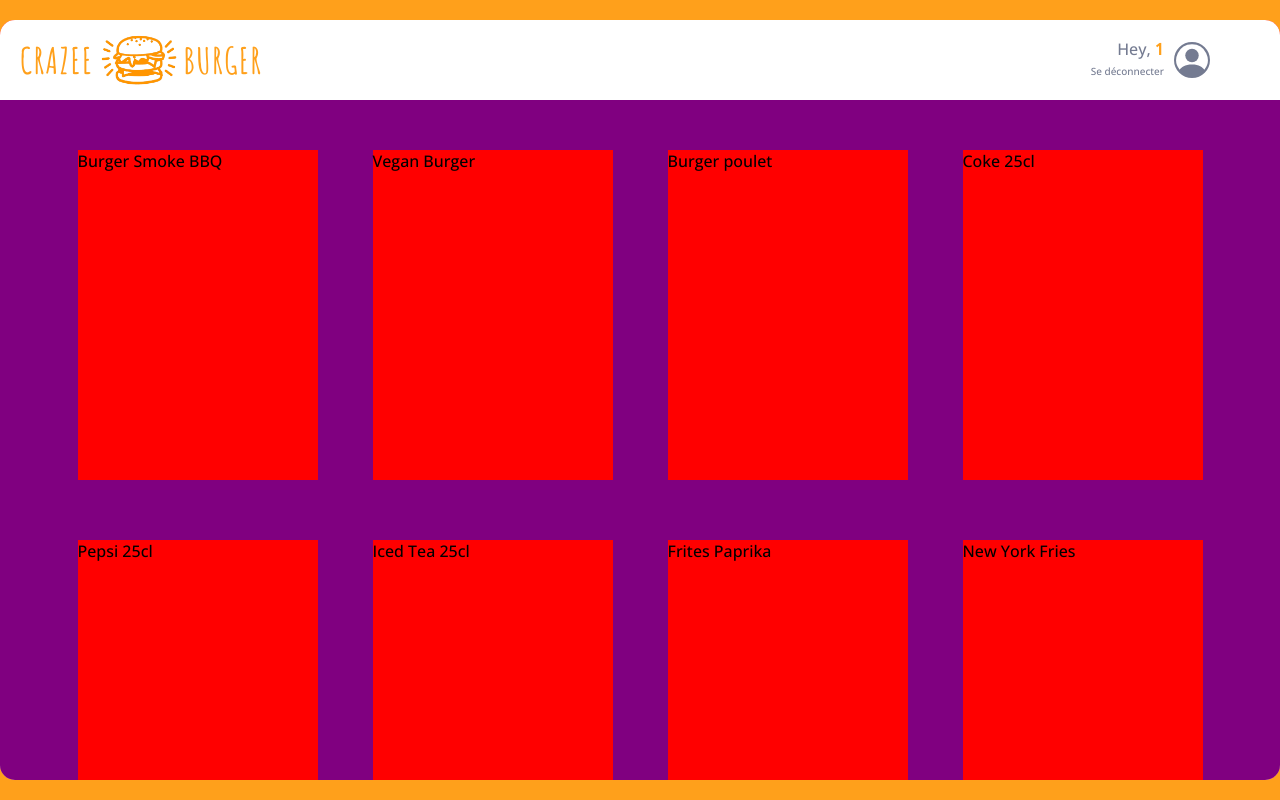
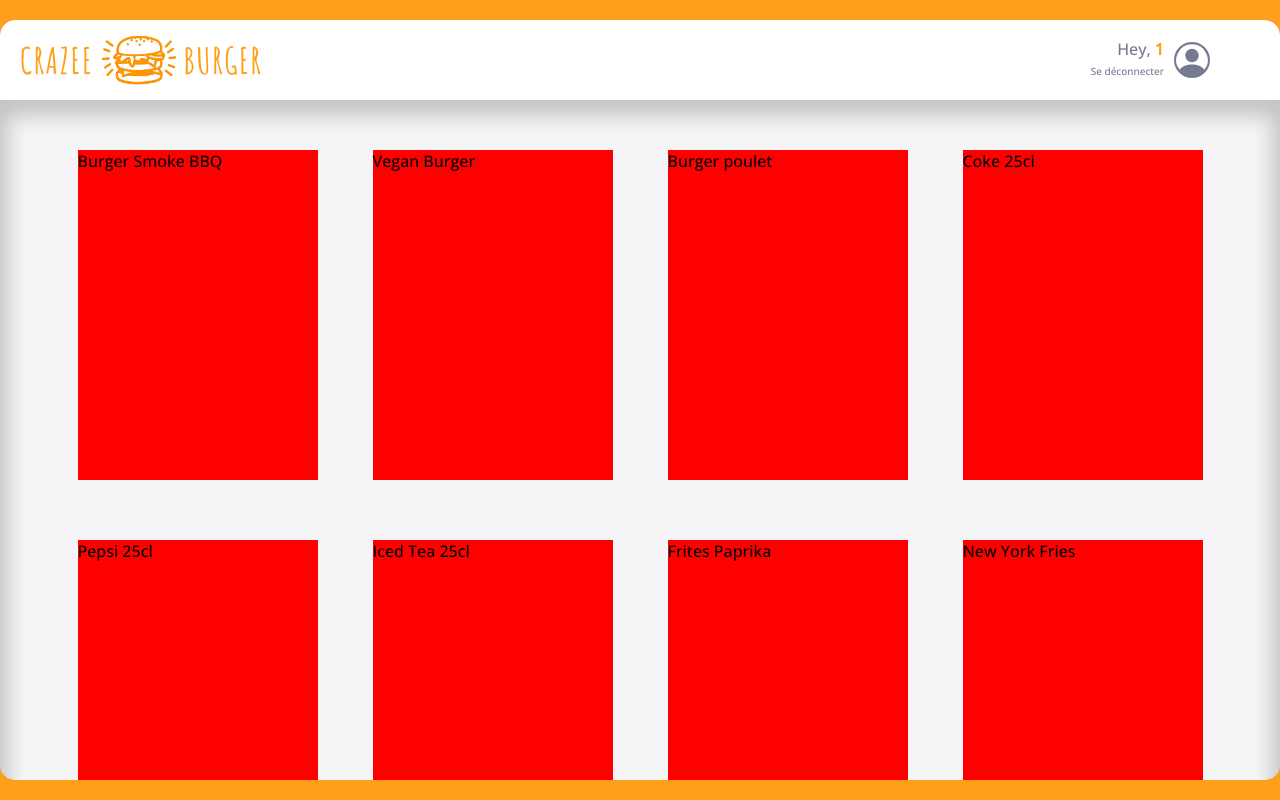
Before and after one commit to azarll/crazee-burger, a React (Create React App) app: page /order/1 in a window 1280 px wide. Built offline with nearby package versions, Linux system fonts and the light colour scheme.

Commit message:
💄 F05: ORDER > Menu > final style

```diff
--- a/src/Components/pages/order/Main/Menu.js
+++ b/src/Components/pages/order/Main/Menu.js
@@ -1,6 +1,7 @@
 import { useState } from "react";
 import styled from "styled-components";
 import { fakeMenu2 } from "../../../../fakeData/fakeMenu";
+import { theme } from "../../../../theme";
 
 export default function Menu() {
   // state
@@ -11,23 +12,24 @@
   // Render
   return (
     <MenuStyled className="menu">
-      {menu.map((produit) => {
-        return <div className="produit">{produit.title}</div>;
+      {menu.map((product) => {
+        return <div className="product">{product.title}</div>;
       })}
     </MenuStyled>
   );
 }
 
 const MenuStyled = styled.div`
-  background: purple;
+  background: ${theme.colors.background_white};
   display: grid;
   grid-template-columns: repeat(4, 1fr);
   grid-row-gap: 60px;
   padding: 50px 50px 150px;
   justify-items: center;
+  box-shadow: 0px 8px 20px 8px rgba(0, 0, 0, 0.2) inset;
 }
 
-  .produit {
+  .product {
     background: red;
     width: 240px;
     height: 330px;
--- a/src/Components/pages/order/Navbar/Navbar.js
+++ b/src/Components/pages/order/Navbar/Navbar.js
@@ -22,8 +22,7 @@
 
   border-top-left-radius: ${theme.borderRadius.extraRound};
   border-top-right-radius: ${theme.borderRadius.extraRound};
-
-  .logo-order-page {
+  border-bottom: 1px solid ${theme.colors.greyLight} .logo-order-page {
     cursor: pointer;
   }
 `;
```
